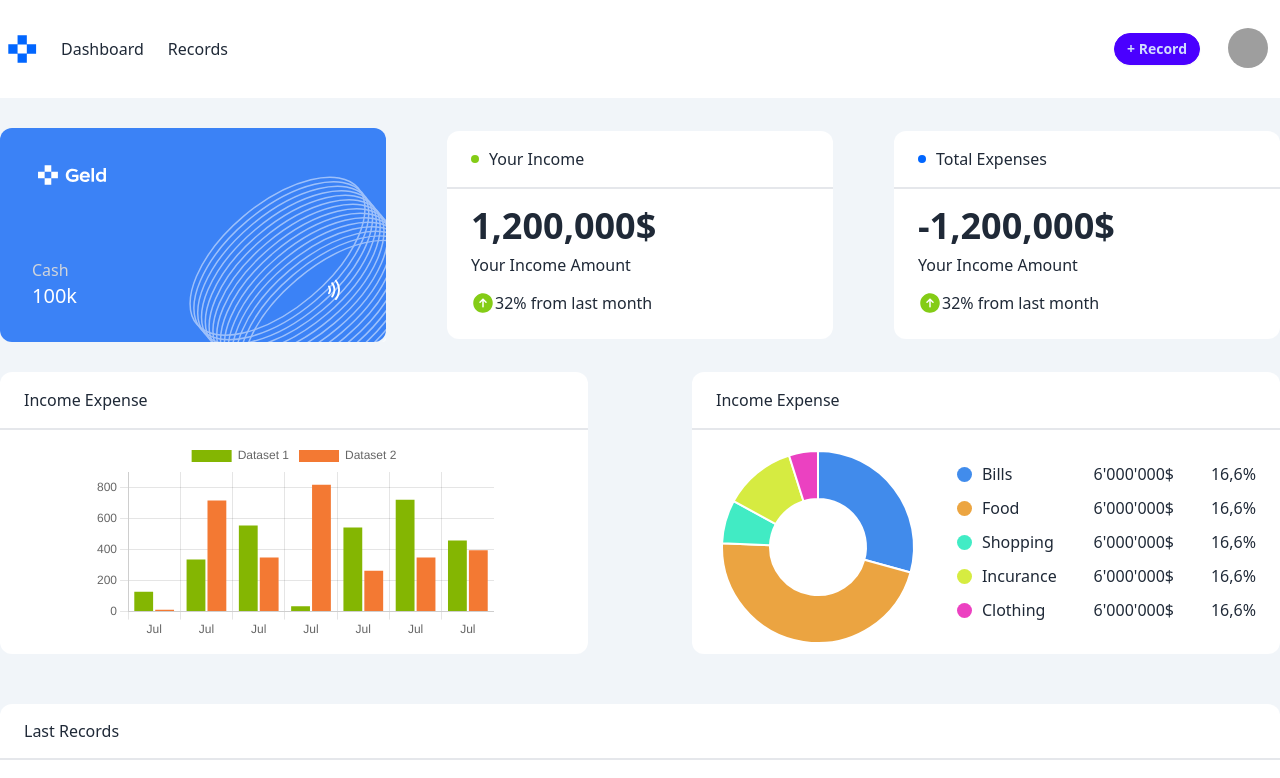
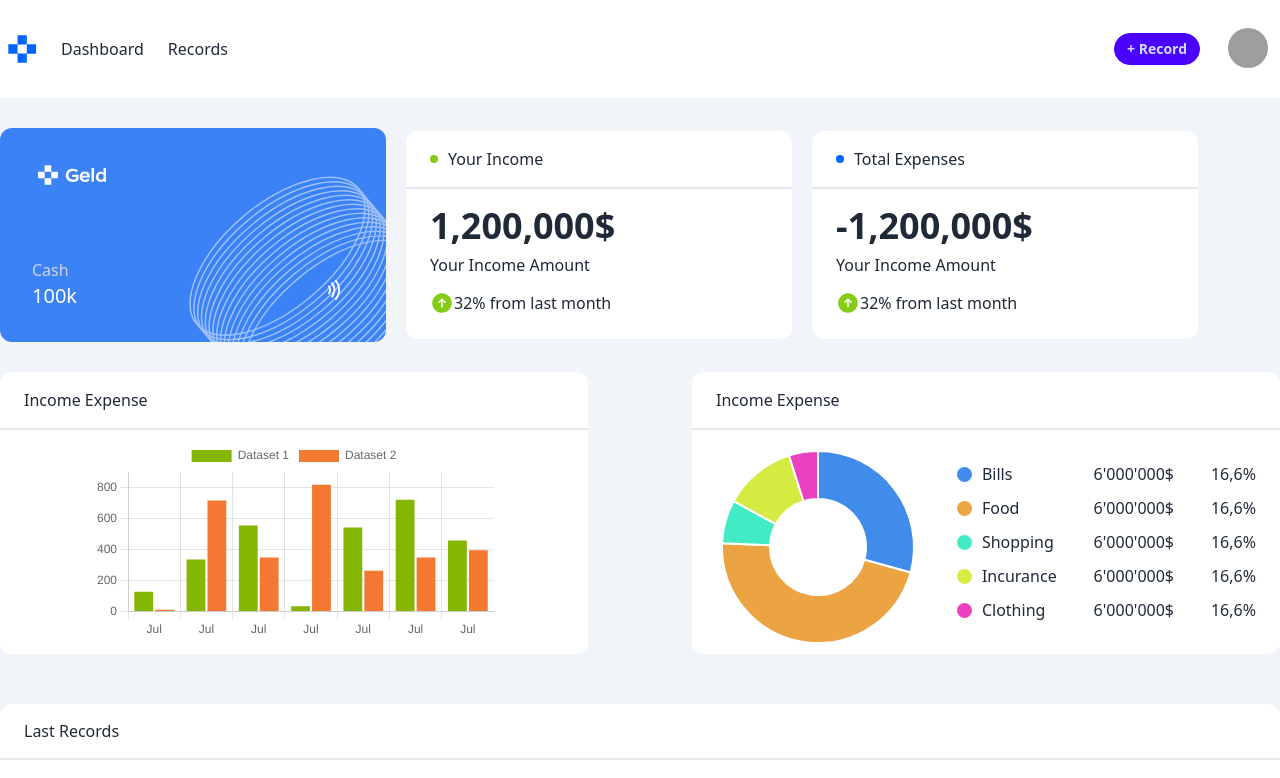
Before and after one commit to Leap-1f/Zaya-expense-tracker, a Next.js app in the folder front-end/: page /dashboard in a window 1280 px wide. Shown: the top 778 px of the page. Built offline with nearby package versions, Linux system fonts and the light colour scheme; grey boxes are pictures that could not be loaded.

Commit message:
respons oroldlogo

```diff
--- a/front-end/src/components/dashboard/amountCards.jsx
+++ b/front-end/src/components/dashboard/amountCards.jsx
@@ -5,7 +5,7 @@ import { CashCard } from "./CashCard";
 
 export const AmountCards = () => {
   return (
-    <div className="xl:flex xl:justify-between w-full gap-[40px] flex-wrap justify-center">
+    <div className="flex-wrap justify-between lg:flex-row lg:justify-between gap-[20px]">
       <CashCard />
       <div className="flex flex-col">
         <div className="w-[386px] h-[56px] bg-white rounded-t-xl flex  items-center px-[24px]">
```
